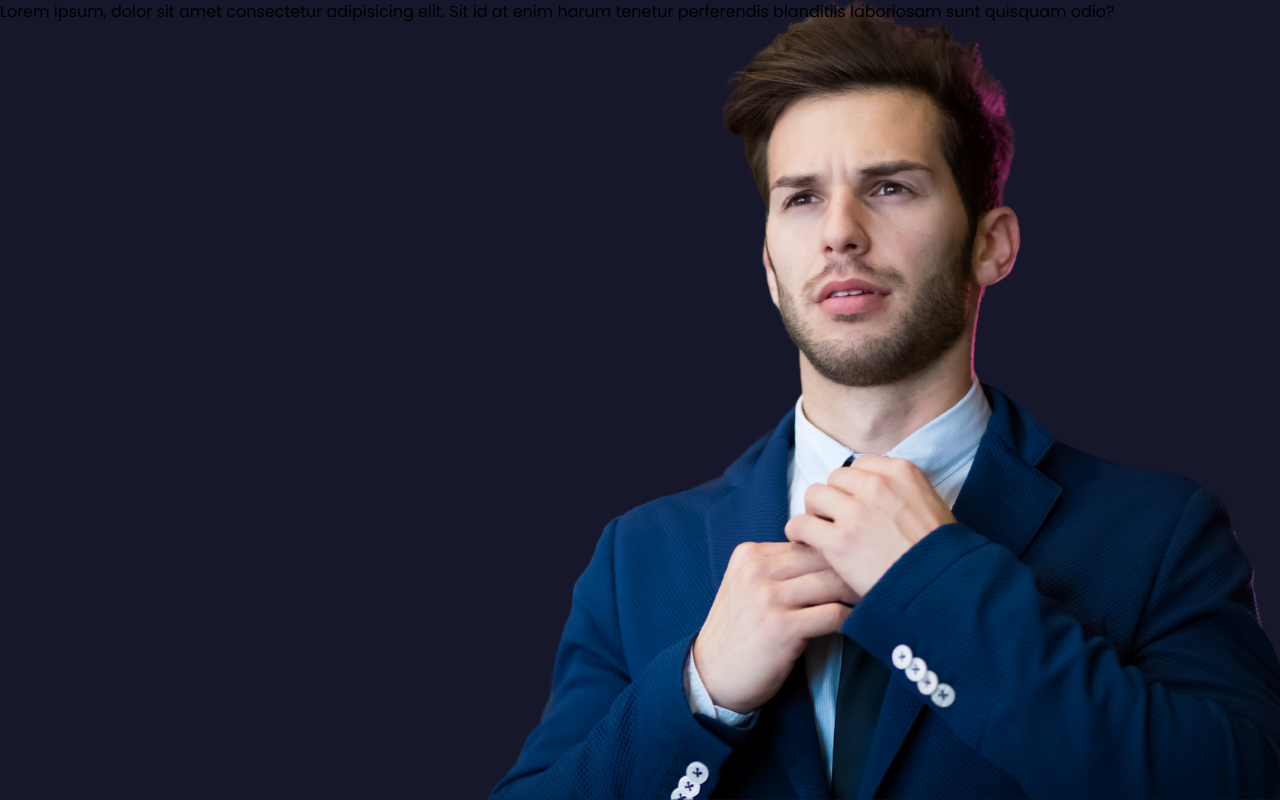
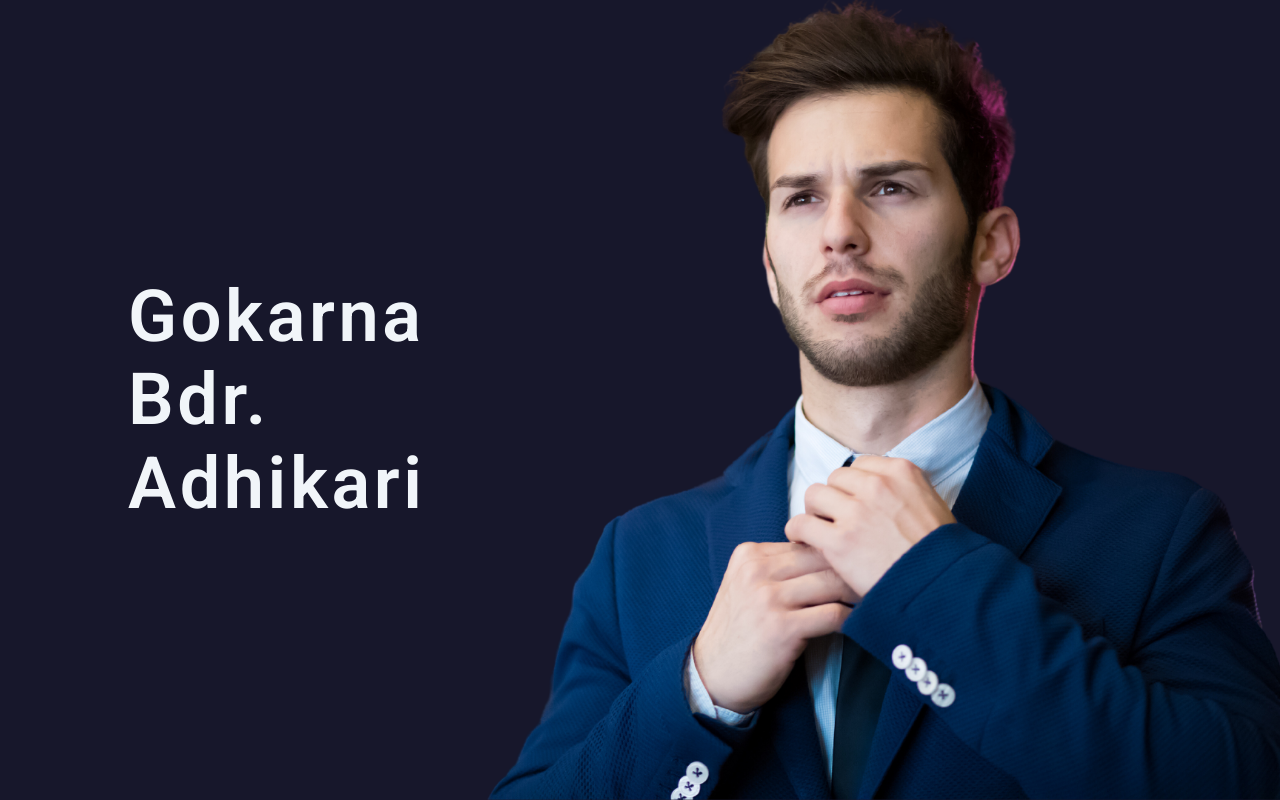
Before and after one commit to gokarna123-goku/m_portfolio, a React (Vite) app: page / in a window 1280 px wide. Built offline with nearby package versions, Linux system fonts and the light colour scheme.

Commit message:
changes the things

```diff
--- a/src/components/Home/Home.css
+++ b/src/components/Home/Home.css
@@ -6,6 +6,8 @@
     background: url("../../assets/hero.png") no-repeat;
     background-position: center center;
     background-size: cover;
+    display: flex;
+    align-items: center;
 }
 
 
--- a/src/components/Home/Home.jsx
+++ b/src/components/Home/Home.jsx
@@ -4,9 +4,12 @@ import "./Home.css";
 const Home = () => {
   return (
     <>
-      <div className="hero_img">
-        Lorem ipsum, dolor sit amet consectetur adipisicing elit. Sit id at enim
-        harum tenetur perferendis blanditiis laboriosam sunt quisquam odio?
+      <div className="hero_img px-32">
+        <div className="w-2/5">
+          <h1 className="text-slate-100 text-7xl font-black leading-[5.2rem] tracking-wider">
+            Gokarna Bdr. Adhikari
+          </h1>
+        </div>
       </div>
     </>
   );
--- a/src/index.css
+++ b/src/index.css
@@ -1,5 +1,5 @@
 /*  */
-@import url('https://fonts.googleapis.com/css2?family=Poppins:wght@400;500;600&display=swap');
+@import url('https://fonts.googleapis.com/css2?family=Roboto:wght@400;500;600&display=swap');
 
 @tailwind base;
 @tailwind components;
@@ -10,7 +10,7 @@
   margin: 0;
   padding: 0;
   box-sizing: border-box;
-  font-family: 'Poppins', sans-serif;
+  font-family: 'Roboto', sans-serif;
 }
 
 
```
